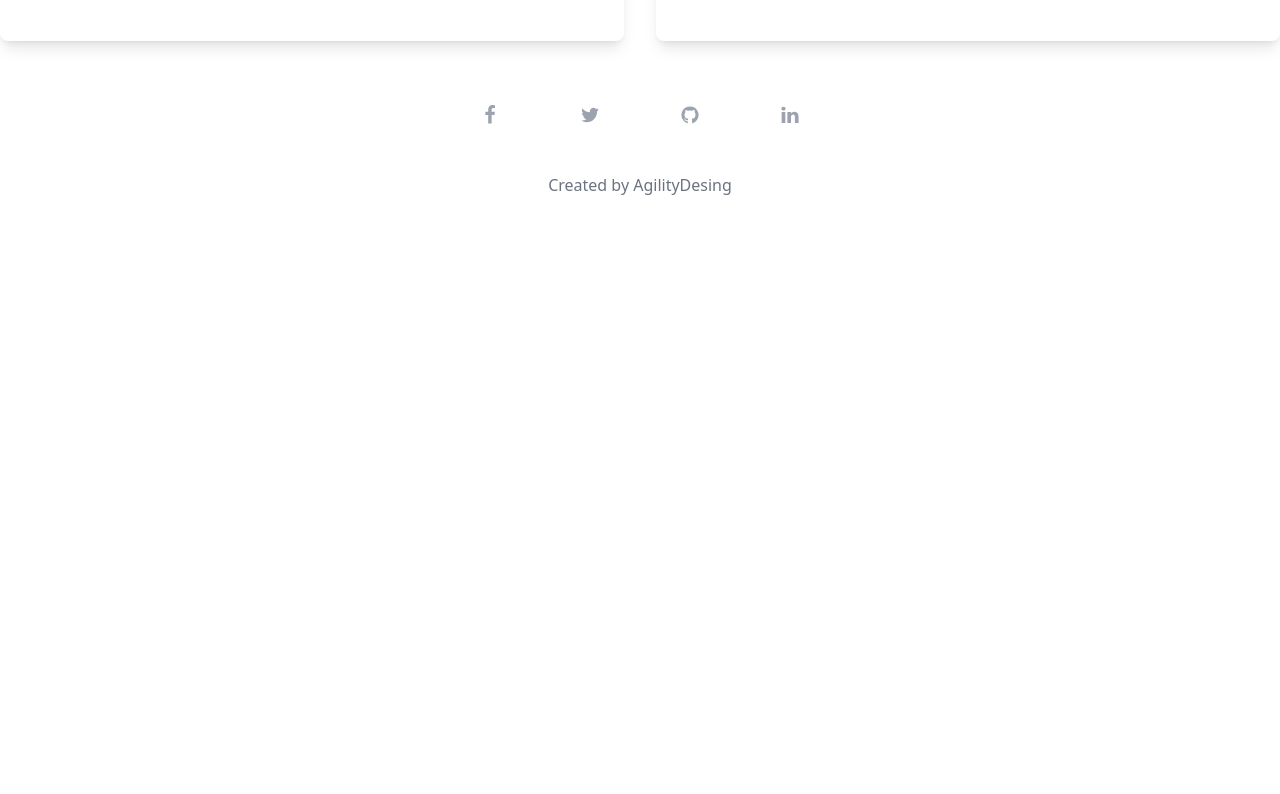
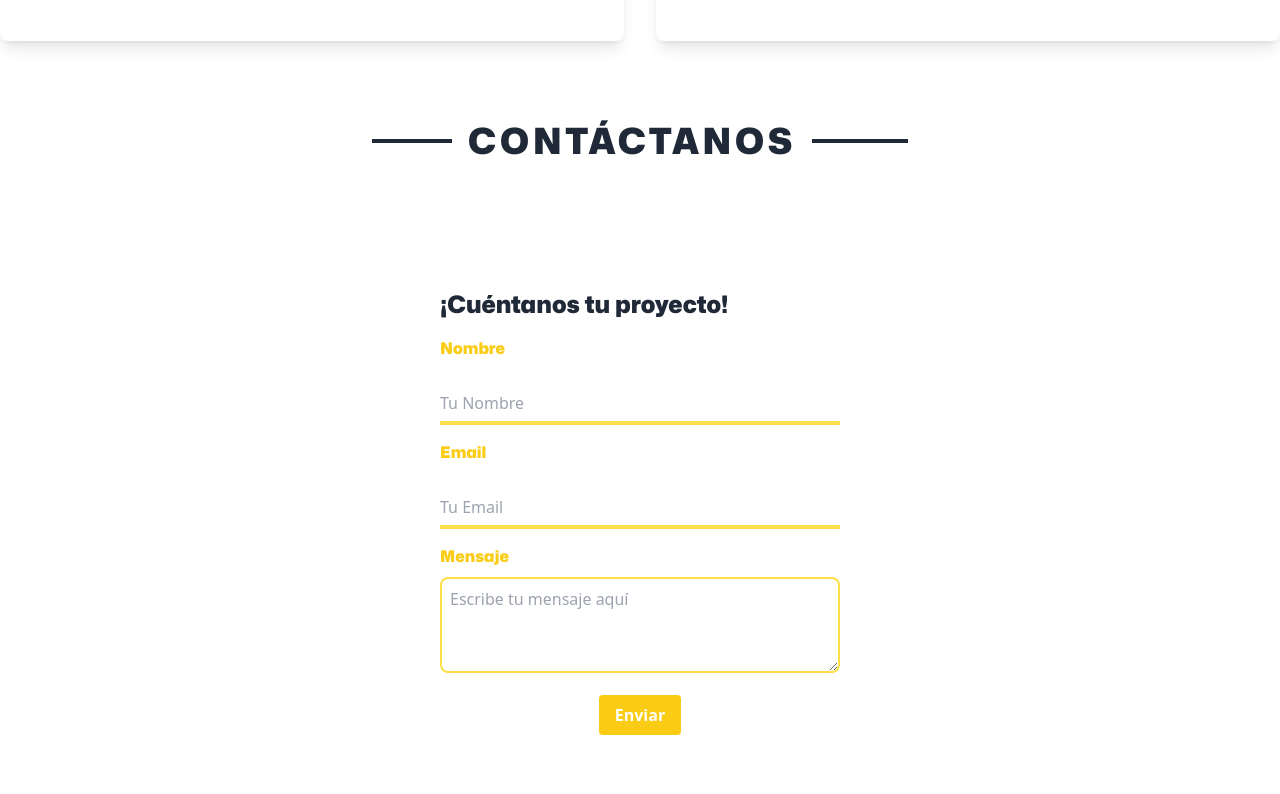
Before and after one commit to LilinaG/agilityDesign, a React (Vite) app: page / in a window 1280 px wide. Shown: the part 2706-3500 px from the top of the page. Before the commit the page ends 2935 px from the top, so only its background shows below. Built offline with nearby package versions, Linux system fonts and the light colour scheme.

Commit message:
contact form added

```diff
--- a/src/App.jsx
+++ b/src/App.jsx
@@ -9,6 +9,7 @@ import Equip from './pages/Equip'
 import Services from '../src/pages/Services'
 //import Gallery from '../src/pages/Gallery'
 import Methodology from '../src/pages/Methodology'
+import Contact from '../src/pages/Contacto'
 
 
 const App = () => {
@@ -23,6 +24,7 @@ const App = () => {
         {/* <Gallery /> */}
         <Methodology/>
         <Equip />
+        <Contact />
         <Footer/>
 
 
--- /dev/null
+++ b/src/components/atoms/ContactForm.jsx
@@ -0,0 +1,85 @@
+import React, { useState } from 'react';
+
+const ContactForm = () => {
+  const [formData, setFormData] = useState({
+    name: '',
+    email: '',
+    message: '',
+  });
+
+  const handleChange = (e) => {
+    const { name, value } = e.target;
+    setFormData({
+      ...formData,
+      [name]: value,
+    });
+  };
+
+  const handleSubmit = (e) => {
+    e.preventDefault();
+    // Aquí puedes agregar la lógica para enviar el formulario o realizar otras acciones
+    console.log(formData);
+  };
+
+  return (
+    <div className="max-w-md mx-auto p-6 bg-white rounded-lg">
+      <h2 className="text-2xl font-mona-sans text-gray-800 mb-4 mt-20">¡Cuéntanos tu proyecto!</h2>
+      <form onSubmit={handleSubmit}>
+        <div className="mb-4">
+          <label htmlFor="name" className="block text-yellow-400 font-mona-sans mb-2 h-10">
+            Nombre
+          </label>
+          <input
+            type="text"
+            id="name"
+            name="name"
+            className="w-full border-b-4 border-yellow-300 focus:outline-none focus:border-gray-700 h-10"
+            placeholder="Tu Nombre"
+            value={formData.name}
+            onChange={handleChange}
+            required
+          />
+        </div>
+        <div className="mb-4">
+          <label htmlFor="email" className="block text-yellow-400 font-semibold mb-2 font-mona-sans h-10">
+            Email
+          </label>
+          <input
+            type="email"
+            id="email"
+            name="email"
+            className="w-full border-b-4 border-yellow-300 focus:outline-none focus:border-gray-700 h-10"
+            placeholder="Tu Email"
+            value={formData.email}
+            onChange={handleChange}
+            required
+          />
+        </div>
+        <div className="mb-4">
+          <label htmlFor="message" className="block text-yellow-400 font-semibold mb-2 font-mona-sans">
+            Mensaje
+          </label>
+          <textarea
+            id="message"
+            name="message"
+            className="w-full h-24 border-2 border-yellow-300 focus:outline-none focus:border-gray-700 rounded-lg p-2"
+            placeholder="Escribe tu mensaje aquí"
+            value={formData.message}
+            onChange={handleChange}
+            required
+          ></textarea>
+        </div>
+        <div className="text-center">
+          <button
+            type="submit"
+            className="bg-yellow-400 hover:bg-yellow-600 text-white font-bold py-2 px-4 rounded"
+          >
+            Enviar
+          </button>
+        </div>
+      </form>
+    </div>
+  );
+};
+
+export default ContactForm;
--- a/src/components/atoms/Footer.jsx
+++ b/src/components/atoms/Footer.jsx
@@ -3,7 +3,7 @@
 function Footer() {
   return (
 
-    <footer className="bg-white dark:bg-gray-800 w-full py-8">
+    <footer className="bg-white bg-gray-800 w-full py-8">
     <div className="max-w-screen-xl px-4 mx-auto">
 
         <div className="pt-8 flex max-w-xs mx-auto items-center justify-between">
@@ -43,4 +43,4 @@ function Footer() {
   )
 }
 
-export default Footer
+export default Footer;
--- /dev/null
+++ b/src/pages/Contacto.jsx
@@ -0,0 +1,20 @@
+
+import ContactForm from '../components/atoms/ContactForm'
+
+function Contacto() {
+  return (
+
+    <div className= "">
+
+        <h2 className="text-4xl font-semibold text-gray-800 mt-20 mb-6 uppercase font-mona-sans tracking-widest flex items-center justify-center space-x-4">
+            <span className="h-[4px] bg-gray-800 w-20" />
+            <span className="relative z-10">CONTÁCTANOS</span>
+            <span className="h-[4px] bg-gray-800 w-24" />
+        </h2>
+    <ContactForm/>
+
+    </div>
+  )
+}
+
+export default Contacto
--- a/tailwind.config.js
+++ b/tailwind.config.js
@@ -1,6 +1,4 @@
 
-/** @type {import('tailwindcss').Config} */
-// eslint-disable-next-line no-undef
 module.exports = {
   content: [
     "./index.html",
@@ -12,28 +10,23 @@ module.exports = {
   theme: {
     extend: {
       fontFamily: {
-        'mona-sans': ['Mona-Sans', 'sans'], // 'Mona-Sans' es el nombre de la fuente y 'sans' es el fallback
+        'mona-sans': ['Mona-Sans', 'sans'],
       },
-      backgroundImage:{
+      backgroundImage: {
         'hand2': 'url("./src/assets/images/hand2.jpg")'
       }
     },
     screens: {
-
       'sm': '320px',
-
       'md': '768px',
-        // => @media (min-width: 640px) { ... }
-
       'lg': '1024px',
-        // => @media (min-width: 1024px) { ... }
-
       'xl': '1280px',
-        // => @media (min-width: 1280px) { ... }
       '2xl': '1536px',
-
     },
   },
+  plugins: [
+
+  ],
   screens: {
     light: { raw: "(prefers-color-scheme: light)" },
     dark: { raw: "(prefers-color-scheme: dark)" }
```
Lines whose indentation alone changed are shown as unchanged.
